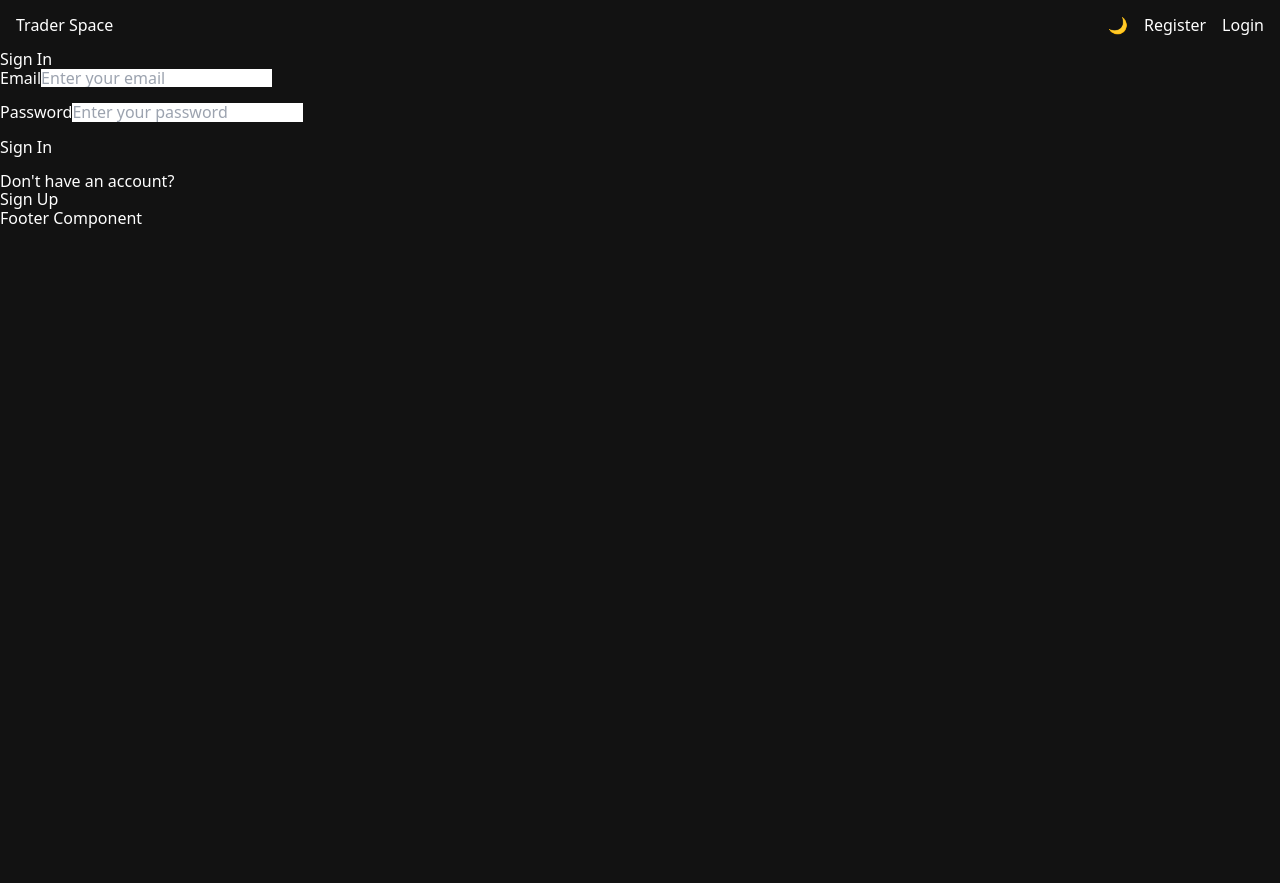
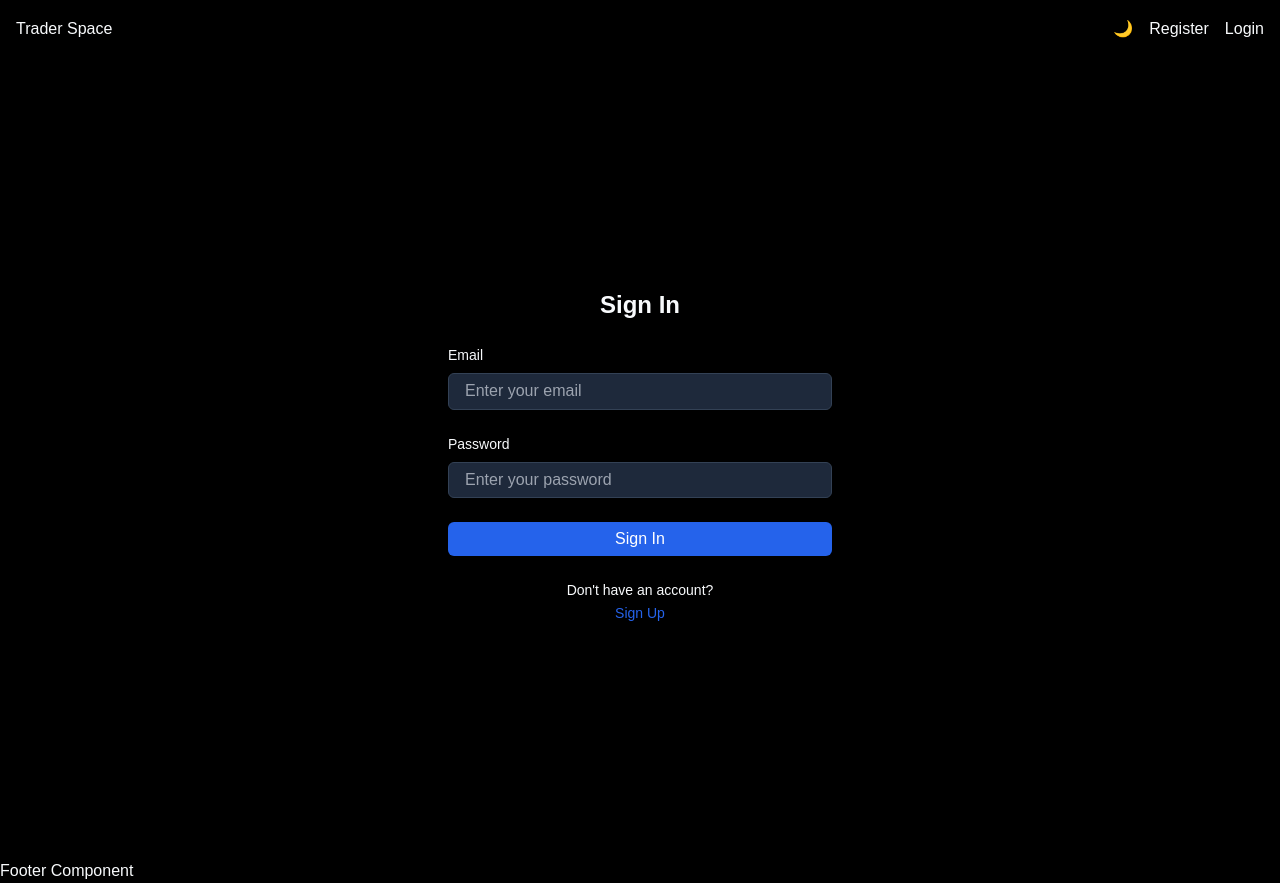
Before and after one commit to Whytalik/trader-space, a Vue app: page /auth in a window 1280 px wide. Before the commit the page ends 800 px from the top, so only its background shows below. Built offline with nearby package versions, Linux system fonts and the light colour scheme.

Commit message:
feat: configured basic styles and theme support
- Set up two separate CSS files: one for base styles and another for theme customization;
- Integrated Tailwind CSS configuration for managing themes;
- Defined global styles and theme-specific variables for consistency across components.

```diff
--- a/src/components/auth/BaseAuthForm.vue
+++ b/src/components/auth/BaseAuthForm.vue
@@ -1,38 +1,30 @@
 <template>
-  <div>
-    <div>
-      <h2>{{ title }}</h2>
-      <ValidationForm
-        @submit="onSubmit"
-        :validation-schema="schema"
-        class="space-y-4"
-      >
-        <div v-for="field in fields" :key="field.name">
-          <label :for="field.name">
+  <div class="form-container">
+    <div class="form-wrapper">
+      <h2 class="form-title">{{ title }}</h2>
+      <ValidationForm @submit="onSubmit" :validation-schema="schema" class="space-y-6">
+        <div v-for="field in fields" :key="field.name" class="space-y-2">
+          <label :for="field.name" class="block text-sm font-medium">
             {{ field.label }}
           </label>
           <Field :name="field.name" v-slot="{ field: formField, errors }">
-            <input
-              v-bind="formField"
-              :type="field.type"
-              :id="field.name"
-              :placeholder="field.placeholder"
-              :class="['form-input', errors.length > 0 ? 'border-red-500' : '']"
-            />
+            <input v-bind="formField" :type="field.type" :id="field.name" :placeholder="field.placeholder"
+              class="input-base" :class="[errors.length > 0 ? 'input-error' : '']" />
           </Field>
-          <ErrorMessage :name="field.name" class="text-red-500 text-sm" />
+          <ErrorMessage :name="field.name" class="form-error" />
         </div>
-        <div v-if="errorMessage" class="text-red-500 text-sm">
+
+        <div v-if="errorMessage" class="form-error">
           {{ errorMessage }}
         </div>
 
-        <button type="submit">
+        <button type="submit" class="button-primary">
           {{ submitText }}
         </button>
 
-        <div>
-          <p>{{ switchMessage }}</p>
-          <router-link :to="{ name: 'auth', query: { type: switchRoute } }">
+        <div class="text-center space-y-2">
+          <p class="text-sm">{{ switchMessage }}</p>
+          <router-link :to="{ name: 'auth', query: { type: switchRoute } }" class="link-base">
             {{ switchText }}
           </router-link>
         </div>
--- a/src/components/auth/SignIn.vue
+++ b/src/components/auth/SignIn.vue
@@ -44,7 +44,6 @@ export default {
   created() {
     this.authStore = useAuthStore();
     this.userStore = useUserStore();
-    console.log(this.userStore.users);
   },
   methods: {
     signInHandler(values) {
--- a/src/components/auth/SignUp.vue
+++ b/src/components/auth/SignUp.vue
@@ -50,26 +50,21 @@ export default {
   },
   methods: {
     signUpHandler(values) {
-      console.log("SignUpHandler called", values);
       const user = this.userStore.findUser(values.email, values.password);
 
       if (user) {
         this.errorMessage = "User already exists";
       } else {
         try {
-          console.log(this.userStore.users);
           this.userStore.registerUser({
             username: values.username,
             email: values.email,
             password: values.password,
             password_confirmation: values.password_confirmation,
           });
-          console.log("User registered");
-          console.log(this.userStore.users);
           this.authStore.setAuthenticationStatus(true);
           this.$router.push({ name: "auth", query: { view: "login" } });
         } catch (error) {
-          console.error("Registration error:", error);
           this.errorMessage = error.message;
         }
       }
--- a/src/layout/HeaderComponent.vue
+++ b/src/layout/HeaderComponent.vue
@@ -7,7 +7,7 @@
         </div>
         <div class="flex gap-4">
           <button @click="toggleTheme">
-            {{ currentTheme.name === 'dark' ? '🌙' : '☀️' }}
+            {{ theme === 'dark' ? '🌙' : '☀️' }}
           </button>
           <template v-if="!isAuthenticated">
             <router-link :to="{ name: 'auth', query: { type: 'register' } }">
@@ -22,6 +22,7 @@
     </nav>
   </header>
 </template>
+
 <script>
 import { useAuthStore } from "../stores/auth";
 import { useThemeStore } from "../stores/theme";
@@ -43,8 +44,8 @@ export default {
     isAuthenticated() {
       return this.authStore.isAuthenticated;
     },
-    currentTheme() {
-      return this.themeStore.currentTheme;
+    theme() {
+      return this.themeStore.theme;
     }
   },
   methods: {
--- a/src/main.js
+++ b/src/main.js
@@ -3,6 +3,8 @@ import App from "./App.vue";
 import router from "./router";
 import pinia from "./stores/pinia";
 import "./style.css";
+import "./theme/dark.css";
+import "./theme/light.css";
 import "normalize.css";
 
 createApp(App).use(router).use(pinia).mount("#app");
--- a/src/stores/theme.js
+++ b/src/stores/theme.js
@@ -1,48 +1,22 @@
 import { defineStore } from "pinia";
-import darkTheme from "../theme/dark";
-import lightTheme from "../theme/light";
+import "../theme/dark.css";
+import "../theme/light.css";
 
 export const useThemeStore = defineStore("theme", {
   state: () => ({
-    currentTheme: darkTheme,
-    themes: {
-      dark: darkTheme,
-      light: lightTheme,
-    },
+    theme: "dark",
   }),
+
   actions: {
     toggleTheme() {
-      this.currentTheme =
-        this.currentTheme.name === "dark"
-          ? this.themes.light
-          : this.themes.dark;
-
-      document.documentElement.className = this.currentTheme.name;
-      this.applyTheme();
+      this.theme = this.theme === "dark" ? "light" : "dark";
+      document.documentElement.className = this.theme;
+      localStorage.setItem("theme", this.theme);
     },
 
     initTheme() {
-      const savedTheme = localStorage.getItem("theme") || "dark";
-      this.currentTheme = this.themes[savedTheme];
-
-      document.documentElement.className = this.currentTheme.name;
-      this.applyTheme();
-    },
-
-    applyTheme() {
-      const root = document.documentElement;
-      const setCssVariables = (obj, prefix = "") => {
-        Object.entries(obj).forEach(([key, value]) => {
-          if (typeof value === "object") {
-            setCssVariables(value, `${prefix}${key}-`);
-          } else {
-            root.style.setProperty(`--${prefix}${key}`, value);
-          }
-        });
-      };
-
-      setCssVariables(this.currentTheme.colors);
-      localStorage.setItem("theme", this.currentTheme.name);
+      this.theme = localStorage.getItem("theme") || "dark";
+      document.documentElement.className = this.theme;
     },
   },
 });
--- a/src/style.css
+++ b/src/style.css
@@ -2,14 +2,83 @@
 @tailwind components;
 @tailwind utilities;
 
+/* ------------------------------------------------------------------------ */
+/* Base Styles */
+/* ------------------------------------------------------------------------ */
 @layer base {
+  * {
+    margin: 0;
+    padding: 0;
+    box-sizing: border-box;
+  }
+
   body {
     @apply bg-background text-text transition-colors duration-300;
+    font-family: "Arial", sans-serif;
+    line-height: 1.6;
   }
 }
 
-@layer base {
+/* ------------------------------------------------------------------------ */
+/* Input Components */
+/* ------------------------------------------------------------------------ */
+@layer components {
+  .input-base {
+    @apply w-full px-4 py-2 rounded-md
+           bg-input-bg text-input-text
+           border border-input-border
+           focus:border-input-focus focus:outline-none
+           transition-colors duration-200;
+  }
+
+  .input-error {
+    @apply border-input-error;
+  }
 }
 
-@layer utilities {
+/* ------------------------------------------------------------------------ */
+/* Button Components */
+/* ------------------------------------------------------------------------ */
+@layer components {
+  .button-base {
+    @apply w-full py-2 px-4 rounded-md
+           transition-colors duration-200;
+  }
+
+  .button-primary {
+    @apply button-base
+           bg-button-primary-bg text-button-primary-text
+           hover:bg-button-primary-hover;
+  }
 }
+
+/* ------------------------------------------------------------------------ */
+/* Form Components */
+/* ------------------------------------------------------------------------ */
+@layer components {
+  .form-container {
+    @apply flex justify-center items-center min-h-screen;
+  }
+
+  .form-wrapper {
+    @apply w-full max-w-md p-8 rounded-lg;
+  }
+
+  .form-title {
+    @apply text-2xl font-bold mb-6 text-center;
+  }
+
+  .form-error {
+    @apply text-input-error text-sm;
+  }
+}
+
+/* ------------------------------------------------------------------------ */
+/* Link Components */
+/* ------------------------------------------------------------------------ */
+@layer components {
+  .link-base {
+    @apply text-button-primary-bg hover:text-button-primary-hover
+           text-sm transition-colors duration-200;
+  }
+}
--- /dev/null
+++ b/src/theme/dark.css
@@ -0,0 +1,25 @@
+:root.dark {
+  /* Base */
+  --background: #000000;
+  --text: #f8fafc;
+
+  /* Inputs */
+  --input-bg: #1e293b;
+  --input-text: #f8fafc;
+  --input-border: #334155;
+  --input-focus: #3b82f6;
+  --input-error: #ef4444;
+
+  /* Buttons */
+  --button-primary-background: #2563eb;
+  --button-primary-text: #ffffff;
+  --button-primary-hover: #1d4ed8;
+
+  --button-secondary-background: #334155;
+  --button-secondary-text: #f8fafc;
+  --button-secondary-hover: #475569;
+
+  --button-danger-background: #dc2626;
+  --button-danger-text: #ffffff;
+  --button-danger-hover: #b91c1c;
+}
--- a/src/theme/dark.js
+++ /dev/null
@@ -1,7 +0,0 @@
-export default {
-  name: 'dark',
-  colors: {
-    background: '#121212',
-    text: '#ffffff',
-  }
-}
--- /dev/null
+++ b/src/theme/light.css
@@ -0,0 +1,25 @@
+:root.light {
+  /* Base */
+  --background: #f8fafc;
+  --text: #0f172a;
+
+  /* Inputs */
+  --input-bg: #ffffff;
+  --input-text: #0f172a;
+  --input-border: #cbd5e1;
+  --input-focus: #3b82f6;
+  --input-error: #ef4444;
+
+  /* Buttons */
+  --button-primary-background: #2563eb;
+  --button-primary-text: #ffffff;
+  --button-primary-hover: #1d4ed8;
+
+  --button-secondary-background: #64748b;
+  --button-secondary-text: #ffffff;
+  --button-secondary-hover: #475569;
+
+  --button-danger-background: #dc2626;
+  --button-danger-text: #ffffff;
+  --button-danger-hover: #b91c1c;
+}
--- a/src/theme/light.js
+++ /dev/null
@@ -1,7 +0,0 @@
-export default {
-  name: 'light',
-  colors: {
-    background: '#ffffff',
-    text: '#1a1a1a',
-  }
-}
--- a/tailwind.config.js
+++ b/tailwind.config.js
@@ -7,6 +7,30 @@ export default {
       colors: {
         background: "var(--background)",
         text: "var(--text)",
+        input: {
+          bg: "var(--input-bg)",
+          text: "var(--input-text)",
+          border: "var(--input-border)",
+          focus: "var(--input-focus)",
+          error: "var(--input-error)",
+        },
+        button: {
+          primary: {
+            bg: "var(--button-primary-background)",
+            text: "var(--button-primary-text)",
+            hover: "var(--button-primary-hover)",
+          },
+          secondary: {
+            bg: "var(--button-secondary-background)",
+            text: "var(--button-secondary-text)",
+            hover: "var(--button-secondary-hover)",
+          },
+          danger: {
+            bg: "var(--button-danger-background)",
+            text: "var(--button-danger-text)",
+            hover: "var(--button-danger-hover)",
+          },
+        },
       },
     },
   },
```
Also changed, not shown: 1 other file (tests, documents, lock files or other folders).
